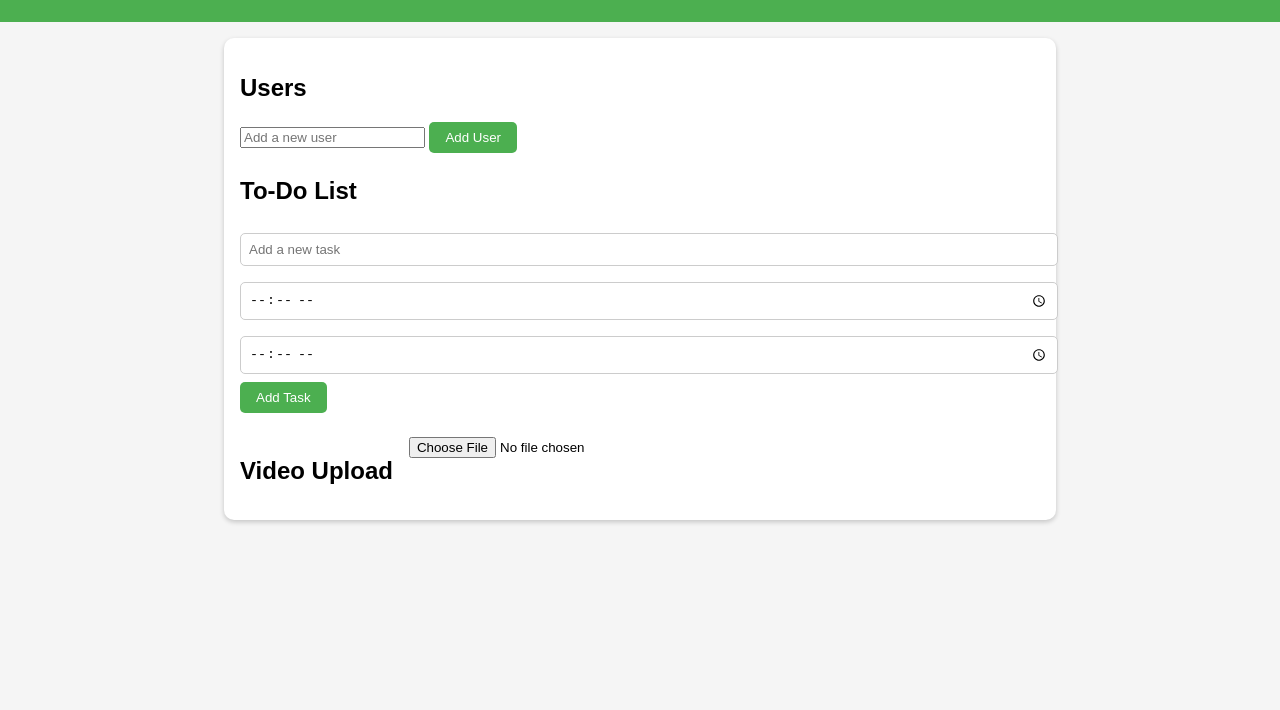
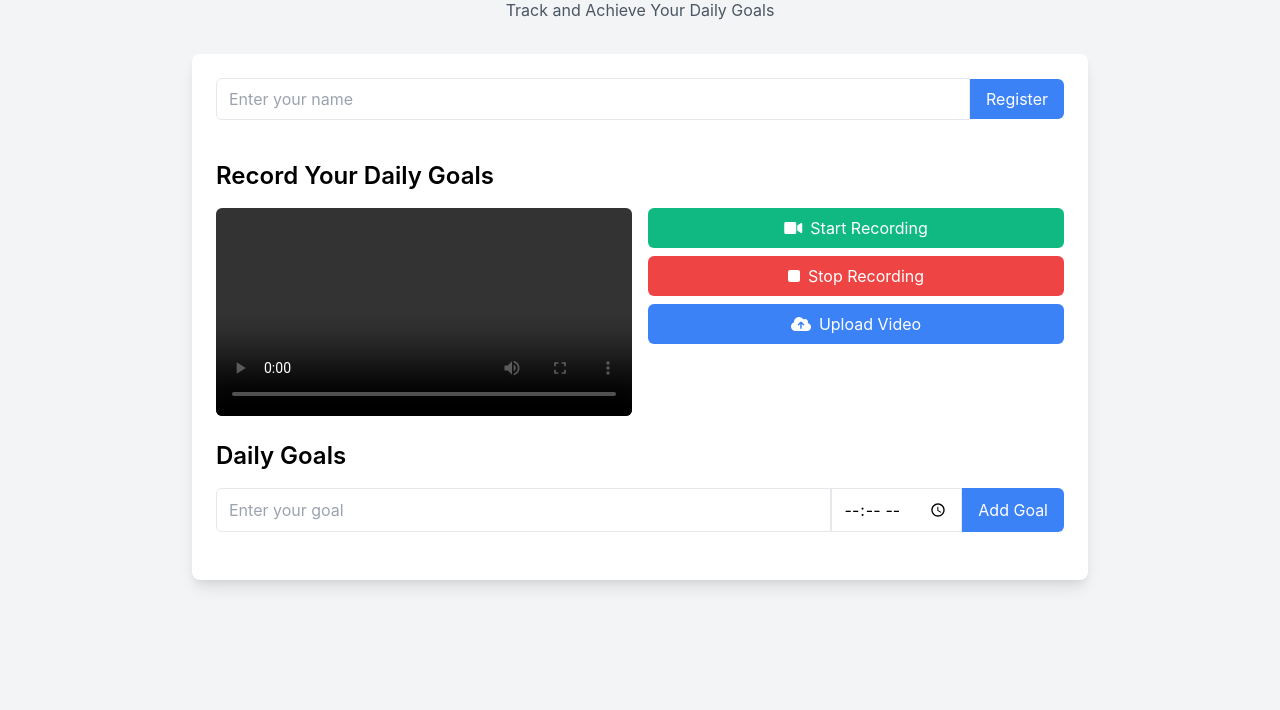
Before and after one commit to Omar16-gif/goal-tracker-website, a plain HTML site: page index.html in a window 1280 px wide. Shown: the part 90-800 px from the top of the page. Drawn offline with nearby package versions, Linux system fonts and the light colour scheme.

Commit message:
Update index.html

```diff
--- a/index.html
+++ b/index.html
@@ -1,188 +1,92 @@
-
 <!DOCTYPE html>
 <html lang="en">
 <head>
     <meta charset="UTF-8">
     <meta name="viewport" content="width=device-width, initial-scale=1.0">
     <title>Goal Tracker</title>
+    <link href="https://cdn.jsdelivr.net/npm/tailwindcss@2.2.19/dist/tailwind.min.css" rel="stylesheet">
+    <link href="https://cdnjs.cloudflare.com/ajax/libs/font-awesome/6.0.0-beta3/css/all.min.css" rel="stylesheet">
     <style>
         body {
-            font-family: Arial, sans-serif;
-            margin: 0;
-            padding: 0;
-            background-color: #f5f5f5;
+            font-family: 'Inter', sans-serif;
+            background-color: #f4f4f8;
         }
-        header {
-            background-color: #4CAF50;
-            color: white;
-            padding: 1rem;
-            text-align: center;
+        .goal-card {
+            transition: transform 0.3s, box-shadow 0.3s;
         }
-        main {
-            padding: 1rem;
-        }
-        .container {
-            max-width: 800px;
-            margin: auto;
-            background: white;
-            padding: 1rem;
-            border-radius: 10px;
-            box-shadow: 0 2px 5px rgba(0, 0, 0, 0.2);
-        }
-        .user-list, .to-do-list {
-            margin-bottom: 1.5rem;
-        }
-        .to-do-list input, .timeline input {
-            margin: 0.5rem 0;
-            padding: 0.5rem;
-            width: 100%;
-            border: 1px solid #ccc;
-            border-radius: 5px;
-        }
-        .user {
-            background: #f0f0f0;
-            padding: 0.5rem;
-            border: 1px solid #ddd;
-            border-radius: 5px;
-            margin-bottom: 0.5rem;
-            cursor: pointer;
-        }
-        .timeline input {
-            width: 48%;
-            margin-right: 4%;
-        }
-        button {
-            background-color: #4CAF50;
-            color: white;
-            border: none;
-            padding: 0.5rem 1rem;
-            cursor: pointer;
-            border-radius: 5px;
-        }
-        button:hover {
-            background-color: #45a049;
-        }
-        .responsive-video {
-            display: flex;
-            flex-wrap: wrap;
-            gap: 1rem;
-        }
-        video {
-            width: 100%;
-            border-radius: 10px;
-        }
-        @media (max-width: 768px) {
-            .timeline input {
-                width: 100%;
-                margin: 0.5rem 0;
-            }
+        .goal-card:hover {
+            transform: translateY(-5px);
+            box-shadow: 0 10px 20px rgba(0,0,0,0.1);
         }
     </style>
 </head>
-<body>
-    <header>
-        <h1>Goal Tracker</h1>
-    </header>
-    <main>
-        <div class="container">
-            <section class="user-list">
-                <h2>Users</h2>
-                <div id="users">
-                    <!-- User entries will appear here -->
+<body class="bg-gray-100 min-h-screen">
+    <div class="container mx-auto px-4 py-8">
+        <header class="text-center mb-8">
+            <h1 class="text-4xl font-bold text-gray-800 mb-4">Goal Tracker</h1>
+            <p class="text-gray-600">Track and Achieve Your Daily Goals</p>
+        </header>
+
+        <div class="max-w-4xl mx-auto bg-white shadow-lg rounded-lg p-6">
+            <!-- User Registration/Login Section -->
+            <section id="user-section" class="mb-6">
+                <div class="flex items-center mb-4">
+                    <input type="text" id="username" placeholder="Enter your name"
+                           class="flex-grow px-3 py-2 border rounded-l-md focus:outline-none focus:ring-2 focus:ring-blue-500">
+                    <button onclick="registerUser()"
+                            class="bg-blue-500 text-white px-4 py-2 rounded-r-md hover:bg-blue-600 transition">
+                        Register
+                    </button>
                 </div>
-                <input type="text" id="newUser" placeholder="Add a new user">
-                <button onclick="addUser()">Add User</button>
+                <div id="user-list" class="flex flex-wrap gap-2 mb-4"></div>
             </section>
 
-            <section class="to-do-list">
-                <h2>To-Do List</h2>
-                <div id="tasks">
-                    <!-- Task entries will appear here -->
+            <!-- Goal Video Upload Section -->
+            <section id="goal-video-section" class="mb-6">
+                <h2 class="text-2xl font-semibold mb-4">Record Your Daily Goals</h2>
+                <div class="flex flex-col md:flex-row gap-4">
+                    <video id="preview" controls class="w-full md:w-1/2 rounded-md"></video>
+                    <div class="w-full md:w-1/2">
+                        <button onclick="startRecording()"
+                                class="w-full bg-green-500 text-white py-2 rounded-md hover:bg-green-600 mb-2">
+                            <i class="fas fa-video mr-2"></i>Start Recording
+                        </button>
+                        <button onclick="stopRecording()"
+                                class="w-full bg-red-500 text-white py-2 rounded-md hover:bg-red-600 mb-2">
+                            <i class="fas fa-stop mr-2"></i>Stop Recording
+                        </button>
+                        <button onclick="uploadVideo()"
+                                class="w-full bg-blue-500 text-white py-2 rounded-md hover:bg-blue-600">
+                            <i class="fas fa-cloud-upload-alt mr-2"></i>Upload Video
+                        </button>
+                    </div>
                 </div>
-                <input type="text" id="newTask" placeholder="Add a new task">
-                <input type="time" id="startTime">
-                <input type="time" id="endTime">
-                <button onclick="addTask()">Add Task</button>
             </section>
 
-            <section class="responsive-video">
-                <h2>Video Upload</h2>
-                <input type="file" id="videoUpload" accept="video/*" onchange="uploadVideo()">
-                <div id="videos">
-                    <!-- Uploaded videos will appear here -->
+            <!-- Goal Todo List Section -->
+            <section id="todo-section" class="mb-6">
+                <h2 class="text-2xl font-semibold mb-4">Daily Goals</h2>
+                <div class="flex mb-4">
+                    <input type="text" id="todo-input" placeholder="Enter your goal"
+                           class="flex-grow px-3 py-2 border rounded-l-md focus:outline-none focus:ring-2 focus:ring-blue-500">
+                    <input type="time" id="todo-time"
+                           class="px-3 py-2 border focus:outline-none focus:ring-2 focus:ring-blue-500">
+                    <button onclick="addTodo()"
+                            class="bg-blue-500 text-white px-4 py-2 rounded-r-md hover:bg-blue-600 transition">
+                        Add Goal
+                    </button>
                 </div>
+                <ul id="todo-list" class="space-y-2"></ul>
+            </section>
+
+            <!-- Goals Display Section -->
+            <section id="goals-display" class="grid md:grid-cols-2 lg:grid-cols-3 gap-4">
+                <!-- Dynamic goals will be added here -->
             </section>
         </div>
-    </main>
+    </div>
 
-    <script>
-        const users = [];
-        const tasks = [];
-        const videos = [];
-
-        function addUser() {
-            const newUser = document.getElementById('newUser').value;
-            if (newUser) {
-                users.push(newUser);
-                document.getElementById('newUser').value = '';
-                displayUsers();
-            }
-        }
-
-        function displayUsers() {
-            const userContainer = document.getElementById('users');
-            userContainer.innerHTML = '';
-            users.forEach((user, index) => {
-                const div = document.createElement('div');
-                div.className = 'user';
-                div.textContent = user;
-                div.onclick = () => alert(`Viewing ${user}'s tasks`);
-                userContainer.appendChild(div);
-            });
-        }
-
-        function addTask() {
-            const newTask = document.getElementById('newTask').value;
-            const startTime = document.getElementById('startTime').value;
-            const endTime = document.getElementById('endTime').value;
-            if (newTask && startTime && endTime) {
-                tasks.push({ task: newTask, startTime, endTime });
-                document.getElementById('newTask').value = '';
-                document.getElementById('startTime').value = '';
-                document.getElementById('endTime').value = '';
-                displayTasks();
-            }
-        }
-
-        function displayTasks() {
-            const taskContainer = document.getElementById('tasks');
-            taskContainer.innerHTML = '';
-            tasks.forEach((task) => {
-                const div = document.createElement('div');
-                div.textContent = `${task.task} (from ${task.startTime} to ${task.endTime})`;
-                taskContainer.appendChild(div);
-            });
-        }
-
-        function uploadVideo() {
-            const videoFile = document.getElementById('videoUpload').files[0];
-            if (videoFile) {
-                const videoURL = URL.createObjectURL(videoFile);
-                videos.push(videoURL);
-                displayVideos();
-            }
-        }
-
-        function displayVideos() {
-            const videoContainer = document.getElementById('videos');
-            videoContainer.innerHTML = '';
-            videos.forEach((video) => {
-                const videoElement = document.createElement('video');
-                videoElement.src = video;
-                videoElement.controls = true;
-                videoContainer.appendChild(videoElement);
-            });
-        }
-    </script>
+    <script src="https://cdn.jsdelivr.net/npm/localforage@1.10.0/dist/localforage.min.js"></script>
+    <script src="script.js"></script>
 </body>
 </html>
```
